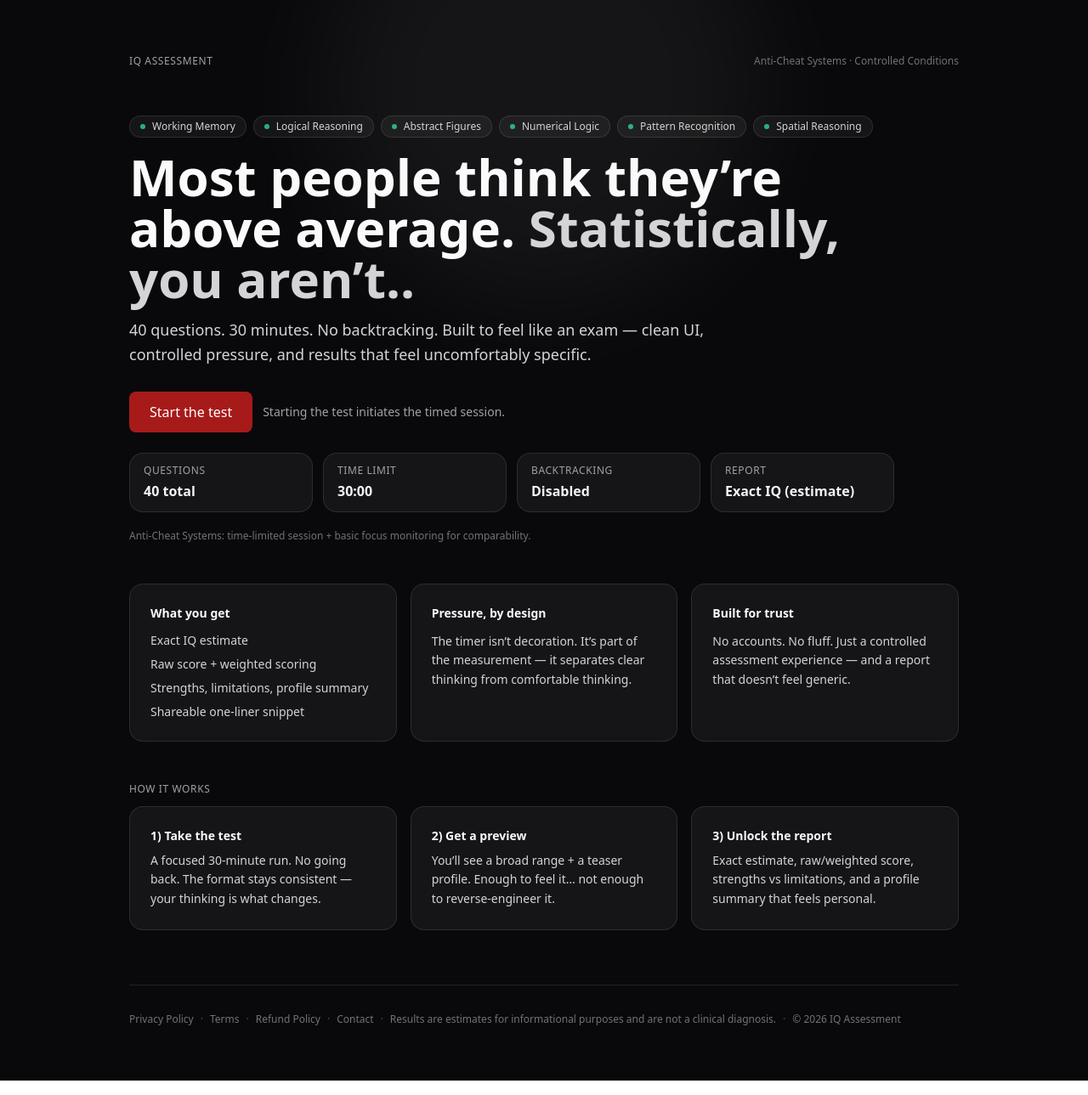
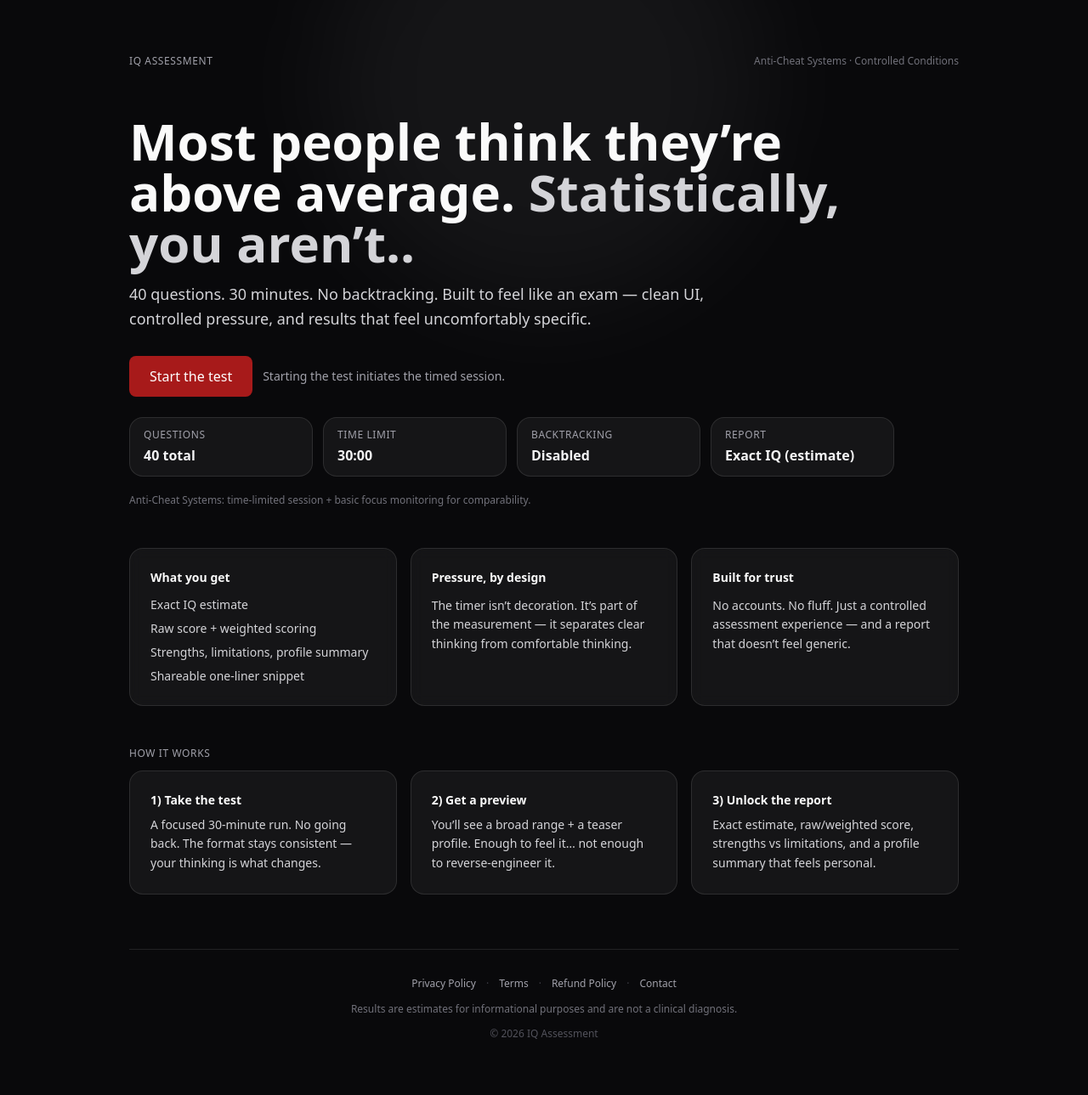
Before and after one commit to rickey88-rgb/iq-test-ny, a Next.js app: page / in a window 1280 px wide. Shown: the whole page at 85% size. Built offline with nearby package versions, Linux system fonts and the light colour scheme.

Commit message:
Update landing page layout (CTA + footer)

```diff
--- a/app/page.tsx
+++ b/app/page.tsx
@@ -36,31 +36,9 @@ export default function HomePage() {
         {/* Hero */}
         <section className="mt-10 md:mt-14">
           <div className="max-w-[900px]">
-            {/* 6 pills */}
-            <div className="flex flex-wrap items-center gap-2 text-xs text-zinc-300">
-              {[
-                "Working Memory",
-                "Logical Reasoning",
-                "Abstract Figures",
-                "Numerical Logic",
-                "Pattern Recognition",
-                "Spatial Reasoning",
-              ].map((label) => (
-                <div
-                  key={label}
-                  className="inline-flex items-center gap-2 rounded-full border border-white/10 bg-white/5 px-3 py-1"
-                >
-                  <span className="h-1.5 w-1.5 rounded-full bg-emerald-400/80" />
-                  {label}
-                </div>
-              ))}
-            </div>
-
             <h1 className="mt-4 text-4xl md:text-6xl font-semibold leading-[1.02]">
               Most people think they’re above average.{" "}
-              <span className="text-zinc-300">
-                Statistically, you aren’t..
-              </span>
+              <span className="text-zinc-300">Statistically, you aren’t..</span>
             </h1>
 
             <p className="mt-4 max-w-[760px] text-zinc-300 text-[15px] md:text-[18px] leading-relaxed">
@@ -69,14 +47,15 @@ export default function HomePage() {
               uncomfortably specific.
             </p>
 
-            <div className="mt-7 flex flex-wrap items-center gap-3">
-              <Link href="/test">
-                <PrimaryButton className="px-6 py-3 !bg-red-700/90 !text-white hover:!bg-red-600 active:bg-red-700 active:translate-y-[1px] transition-colors">
+            {/* CTA (mobile: stacked, desktop: inline) */}
+            <div className="mt-7 flex w-full flex-col gap-2 sm:flex-row sm:items-center sm:gap-3">
+              <Link href="/test" className="w-full sm:w-auto">
+                <PrimaryButton className="w-full sm:w-auto px-6 py-3 !bg-red-700/90 !text-white hover:!bg-red-600 active:bg-red-700 active:translate-y-[1px] transition-colors">
                   Start the test
                 </PrimaryButton>
               </Link>
 
-              <div className="text-sm text-zinc-400">
+              <div className="text-sm text-zinc-400 sm:text-left">
                 Starting the test initiates the timed session.
               </div>
             </div>
@@ -98,9 +77,7 @@ export default function HomePage() {
         {/* Value props */}
         <section className="mt-10 md:mt-12 grid md:grid-cols-3 gap-4">
           <Card className="p-6 !bg-white/5 !border-white/10 !shadow-none">
-            <div className="text-sm font-semibold text-zinc-50">
-              What you get
-            </div>
+            <div className="text-sm font-semibold text-zinc-50">What you get</div>
             <ul className="mt-3 text-sm text-zinc-300 space-y-2">
               <li>Exact IQ estimate</li>
               <li>Raw score + weighted scoring</li>
@@ -120,9 +97,7 @@ export default function HomePage() {
           </Card>
 
           <Card className="p-6 !bg-white/5 !border-white/10 !shadow-none">
-            <div className="text-sm font-semibold text-zinc-50">
-              Built for trust
-            </div>
+            <div className="text-sm font-semibold text-zinc-50">Built for trust</div>
             <p className="mt-3 text-sm text-zinc-300 leading-relaxed">
               No accounts. No fluff. Just a controlled assessment experience —
               and a report that doesn’t feel generic.
@@ -160,46 +135,34 @@ export default function HomePage() {
           </div>
         </section>
 
-        {/* Footer */}
+        {/* Footer (clean + centered) */}
         <footer className="mt-12 md:mt-16 border-t border-white/10 pt-8">
-          <div className="flex flex-col md:flex-row md:items-center md:justify-between gap-4">
-            <div className="text-xs text-zinc-500">
-              <span className="whitespace-nowrap">
-                <Link
-                  href="/privacy"
-                  className="hover:text-zinc-200 transition-colors"
-                >
+          <div className="mx-auto max-w-[980px] text-center">
+            <div className="flex flex-wrap items-center justify-center gap-x-3 gap-y-2 text-xs text-zinc-400">
+              <Link href="/privacy" className="hover:text-zinc-200 transition-colors">
                 Privacy Policy
               </Link>
-                <span className="mx-2 text-zinc-600">·</span>
-                <Link
-                  href="/terms"
-                  className="hover:text-zinc-200 transition-colors"
-                >
+              <span className="text-zinc-700">·</span>
+              <Link href="/terms" className="hover:text-zinc-200 transition-colors">
                 Terms
               </Link>
-                <span className="mx-2 text-zinc-600">·</span>
-                <Link
-                  href="/refunds"
-                  className="hover:text-zinc-200 transition-colors"
-                >
+              <span className="text-zinc-700">·</span>
+              <Link href="/refunds" className="hover:text-zinc-200 transition-colors">
                 Refund Policy
               </Link>
-                <span className="mx-2 text-zinc-600">·</span>
-                <Link
-                  href="/contact"
-                  className="hover:text-zinc-200 transition-colors"
-                >
+              <span className="text-zinc-700">·</span>
+              <Link href="/contact" className="hover:text-zinc-200 transition-colors">
                 Contact
               </Link>
-              </span>
-              <span className="mx-2 text-zinc-600">·</span>
-              <span>
+            </div>
+
+            <div className="mt-3 text-xs leading-relaxed text-zinc-500">
               Results are estimates for informational purposes and are not a
               clinical diagnosis.
-              </span>
-              <span className="mx-2 text-zinc-600">·</span>©{" "}
-              {new Date().getFullYear()} IQ Assessment
+            </div>
+
+            <div className="mt-3 text-xs text-zinc-600">
+              © {new Date().getFullYear()} IQ Assessment
             </div>
           </div>
         </footer>
```
Lines whose indentation alone changed are shown as unchanged.
